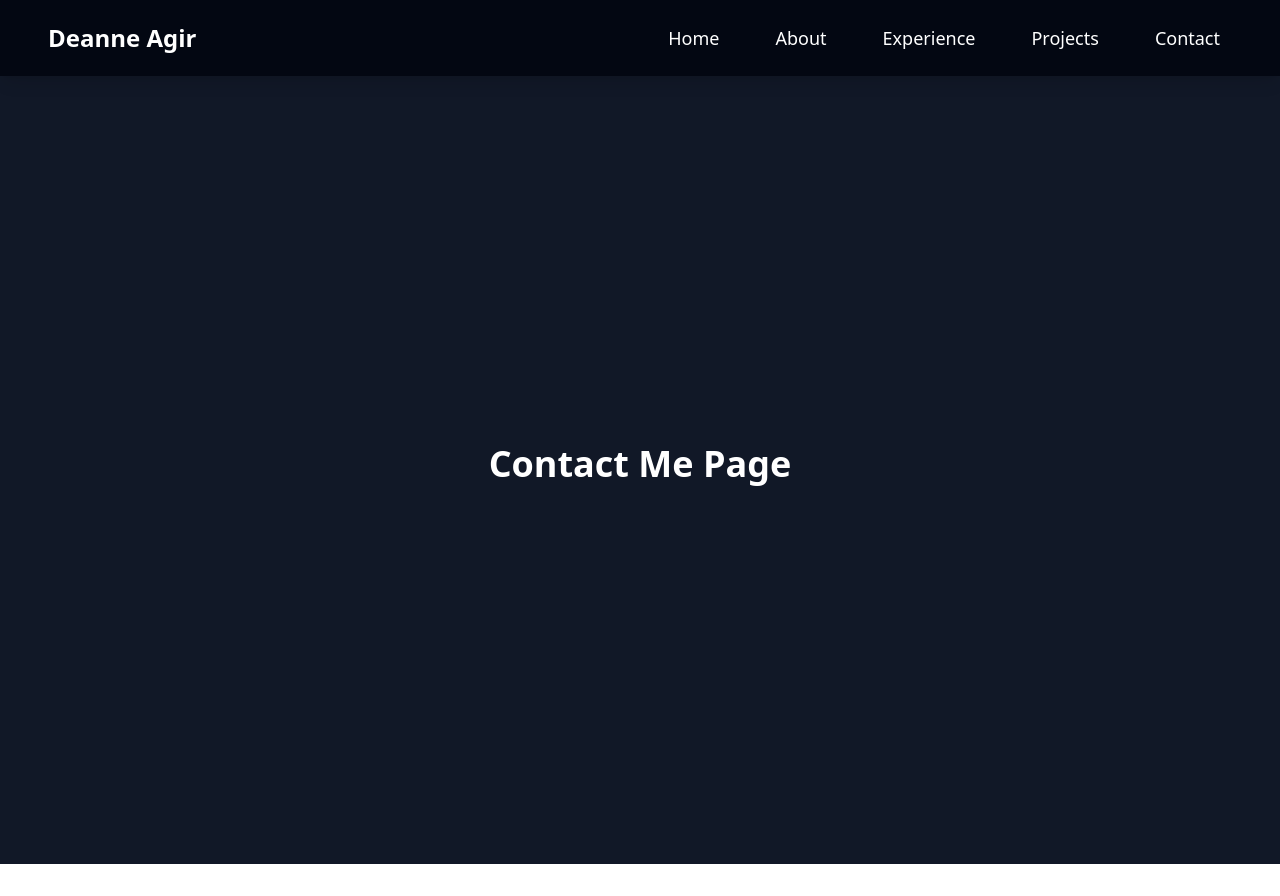
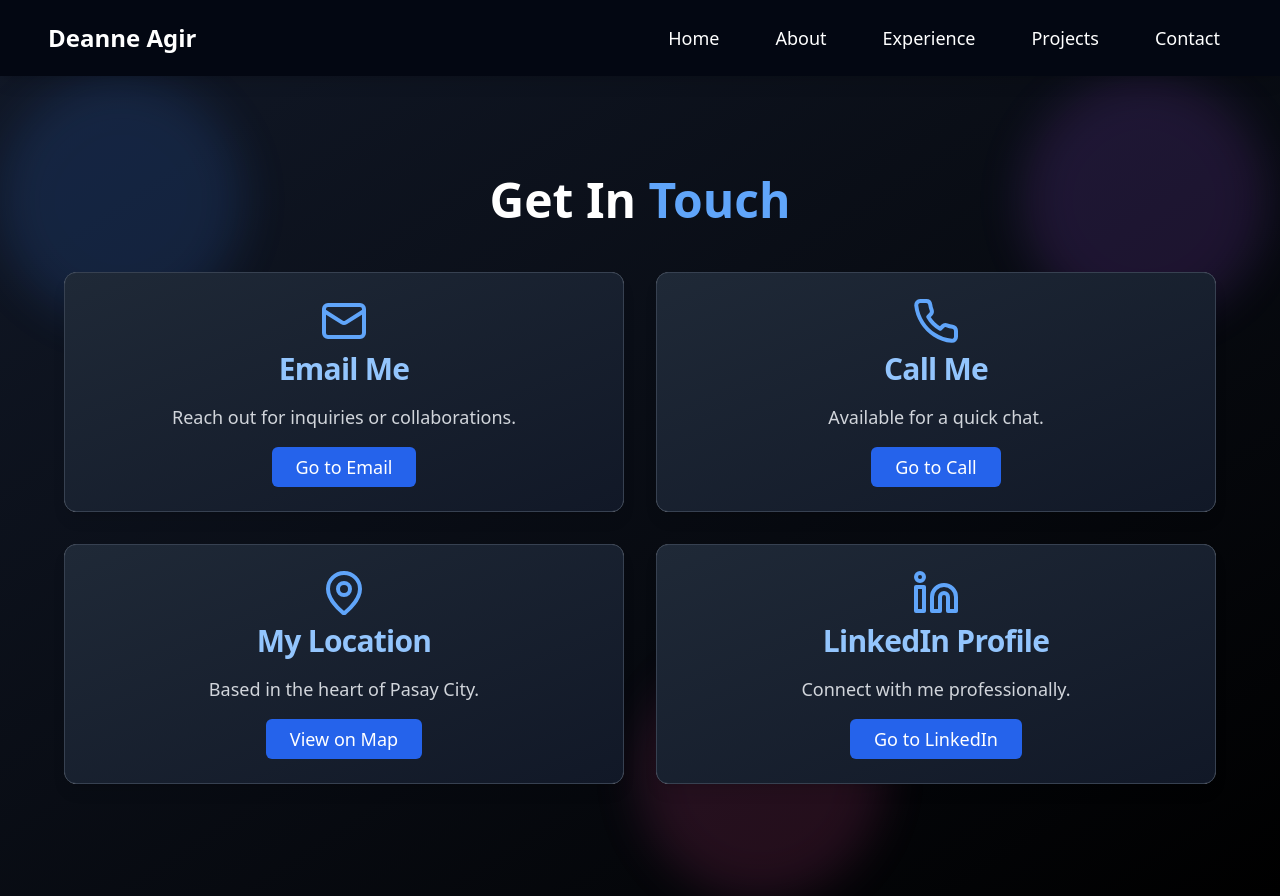
Before and after one commit to Dyno-dev07/My-Portfolio, a React (Vite) app: page /contact in a window 1280 px wide. Before the commit the page ends 864 px from the top, so only its background shows below. Built offline with nearby package versions, Linux system fonts and the light colour scheme.

Commit message:
[dyad] Updated Contact page with sleek design - wrote 1 file(s)

```diff
--- a/src/pages/Contact.tsx
+++ b/src/pages/Contact.tsx
@@ -1,11 +1,108 @@
 "use client";
 
-import React from "react";
+import React, { useEffect, useRef } from "react";
+import { gsap } from "gsap";
+import { Card, CardContent, CardHeader, CardTitle } from "@/components/ui/card";
+import { Button } from "@/components/ui/button";
+import { Mail, Phone, MapPin, Linkedin } from "lucide-react";
 
 const Contact = () => {
+  const titleRef = useRef(null);
+  const cardsRef = useRef<(HTMLDivElement | null)[]>([]);
+
+  useEffect(() => {
+    gsap.fromTo(
+      titleRef.current,
+      { opacity: 0, y: -50 },
+      { opacity: 1, y: 0, duration: 1, ease: "power3.out" }
+    );
+
+    cardsRef.current.forEach((el, index) => {
+      if (el) {
+        gsap.fromTo(
+          el,
+          { opacity: 0, scale: 0.8 },
+          { opacity: 1, scale: 1, duration: 0.8, delay: 0.2 * index + 0.5, ease: "back.out(1.7)" }
+        );
+      }
+    });
+  }, []);
+
+  const contactInfo = [
+    {
+      icon: Mail,
+      title: "Email Me",
+      value: "deanneagir@example.com", // Placeholder email
+      link: "mailto:deanneagir@example.com",
+      description: "Reach out for inquiries or collaborations.",
+    },
+    {
+      icon: Phone,
+      title: "Call Me",
+      value: "+63 912 345 6789", // Placeholder phone number
+      link: "tel:+639123456789",
+      description: "Available for a quick chat.",
+    },
+    {
+      icon: MapPin,
+      title: "My Location",
+      value: "Pasay City, Philippines",
+      link: "https://www.google.com/maps/place/Pasay+City,+Metro+Manila,+Philippines", // Google Maps link
+      description: "Based in the heart of Pasay City.",
+    },
+    {
+      icon: Linkedin,
+      title: "LinkedIn Profile",
+      value: "Deanne Agir",
+      link: "https://www.linkedin.com/in/deanneagir", // Placeholder LinkedIn profile
+      description: "Connect with me professionally.",
+    },
+  ];
+
   return (
-    <div className="min-h-screen flex items-center justify-center bg-gray-900 text-white p-4">
-      <h2 className="text-4xl font-bold">Contact Me Page</h2>
+    <div className="min-h-screen bg-gradient-to-br from-gray-900 to-black text-white p-4 md:p-8 relative overflow-hidden">
+      {/* Subtle background pattern */}
+      <div className="absolute inset-0 z-0 opacity-20">
+        <div className="absolute top-0 left-0 w-64 h-64 bg-blue-500 rounded-full mix-blend-multiply filter blur-xl opacity-70 animate-blob"></div>
+        <div className="absolute top-0 right-0 w-64 h-64 bg-purple-500 rounded-full mix-blend-multiply filter blur-xl opacity-70 animate-blob animation-delay-2000"></div>
+        <div className="absolute bottom-0 left-1/2 w-64 h-64 bg-pink-500 rounded-full mix-blend-multiply filter blur-xl opacity-70 animate-blob animation-delay-4000"></div>
+      </div>
+
+      <div className="max-w-6xl mx-auto py-12 md:py-20 relative z-10">
+        <h2 ref={titleRef} className="text-4xl md:text-5xl font-extrabold text-center mb-12 leading-tight">
+          Get In <span className="text-blue-400">Touch</span>
+        </h2>
+
+        <div className="grid grid-cols-1 md:grid-cols-2 lg:grid-cols-2 gap-8">
+          {contactInfo.map((item, index) => {
+            const Icon = item.icon;
+            return (
+              <Card
+                key={index}
+                ref={(el) => (cardsRef.current[index] = el)}
+                className="group bg-gradient-to-br from-gray-800 to-gray-900 border border-gray-700 text-white shadow-lg rounded-xl flex flex-col items-center text-center p-6 hover:scale-105 hover:shadow-2xl hover:border-blue-600 transition-all duration-300 ease-in-out"
+              >
+                <CardHeader className="p-0 mb-4">
+                  <Icon className="h-12 w-12 text-blue-400 mx-auto group-hover:text-blue-300 transition-colors duration-300" />
+                  <CardTitle className="text-3xl font-bold text-blue-300 mt-4 group-hover:text-blue-200 transition-colors duration-300">
+                    {item.title}
+                  </CardTitle>
+                </CardHeader>
+                <CardContent className="flex-grow p-0">
+                  <p className="text-lg text-gray-300 mb-4 group-hover:text-gray-200 transition-colors duration-300">
+                    {item.description}
+                  </p>
+                  <Button asChild className="bg-blue-600 hover:bg-blue-700 text-white text-lg px-6 py-3 rounded-md transition-all duration-300 ease-in-out transform hover:scale-105">
+                    <a href={item.link} target="_blank" rel="noopener noreferrer">
+                      {item.title === "My Location" ? "View on Map" : `Go to ${item.title.split(" ")[0]}`}
+                    </a>
+                  </Button>
+                </CardContent>
+              </Card>
+            );
+          })}
+        </div>
+      </div>
     </div>
   );
 };
```
